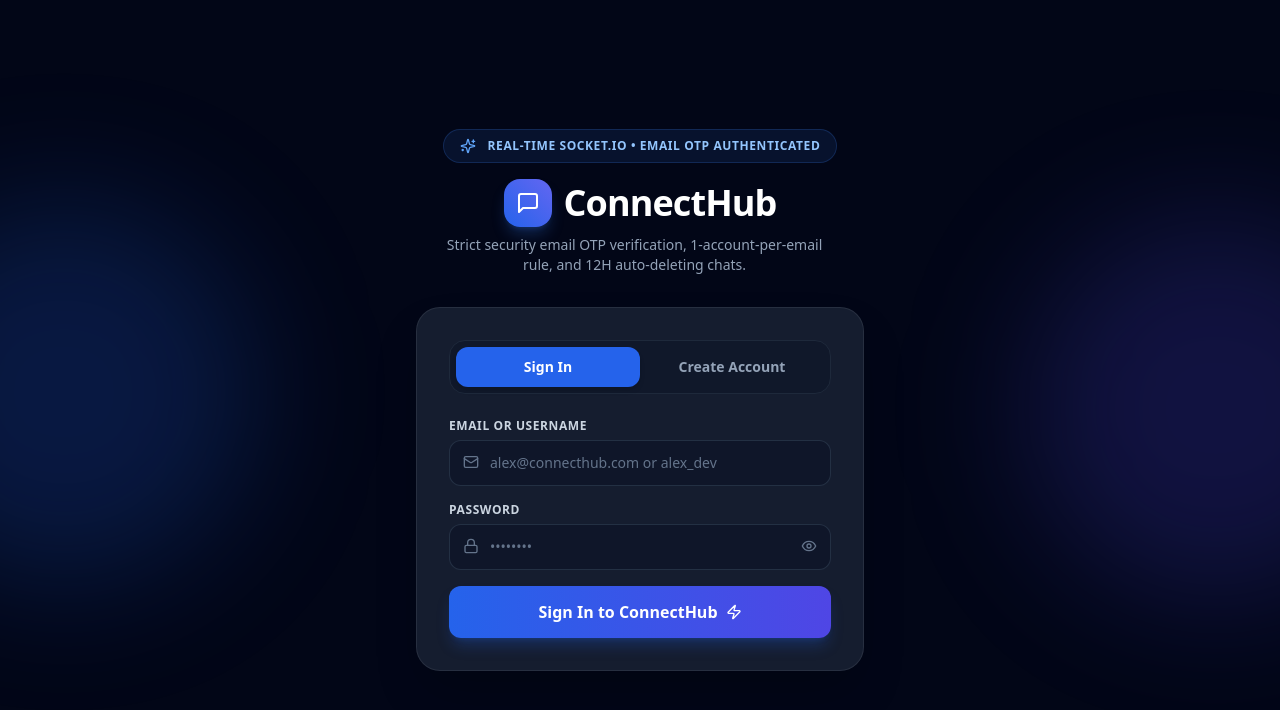
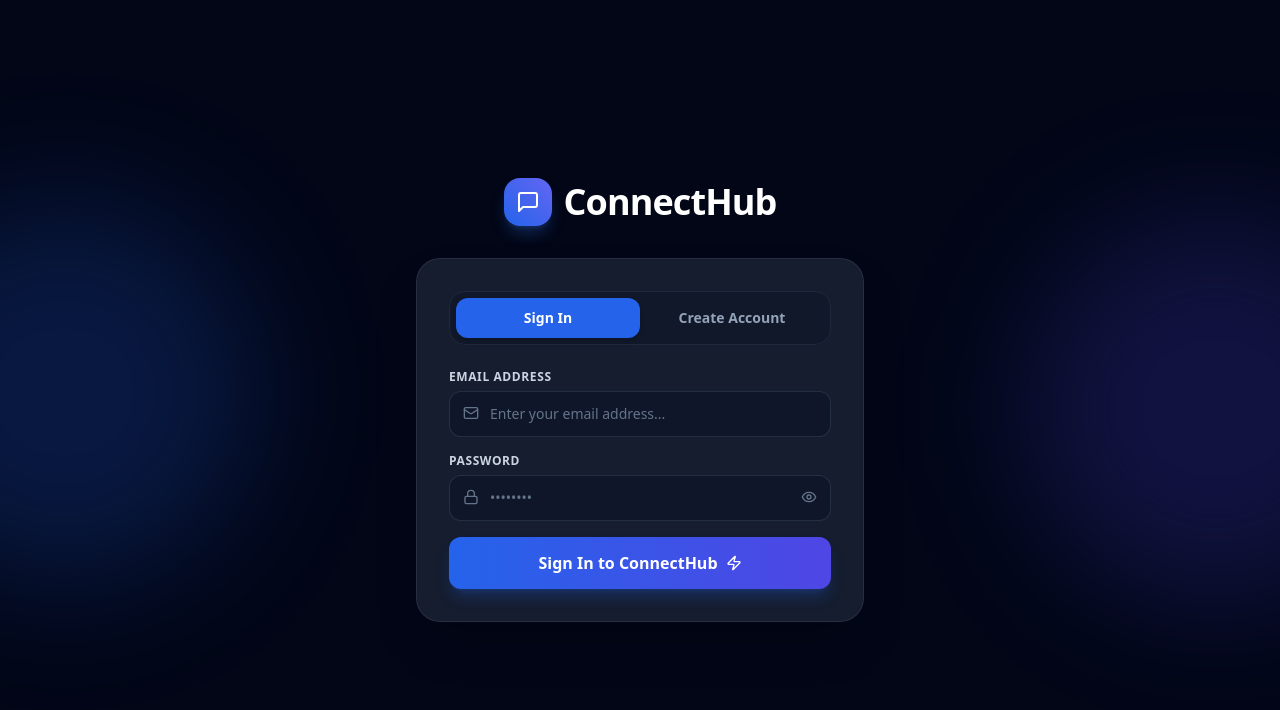
Before and after one commit to sakibisactive/ConnectHub, a React (Vite) app in the folder client/: page / in a window 1280 px wide. Shown: the top 710 px of the page. Built offline with nearby package versions, Linux system fonts and the light colour scheme.

Commit message:
refactor: clean auth header and restrict login input exclusively to email address

```diff
--- a/client/src/components/Auth/AuthWrapper.jsx
+++ b/client/src/components/Auth/AuthWrapper.jsx
@@ -1,5 +1,5 @@
 import React, { useState } from 'react';
-import { MessageSquare, Shield, Zap, Lock, Mail, User, Eye, EyeOff, Sparkles, CheckCircle2, KeyRound, AlertCircle } from 'lucide-react';
+import { MessageSquare, Zap, Lock, Mail, User, Eye, EyeOff, CheckCircle2, KeyRound, AlertCircle } from 'lucide-react';
 import { useAuth } from '../../hooks/useAuth';
 
 export const AuthWrapper = () => {
@@ -23,14 +23,14 @@ export const AuthWrapper = () => {
     const res = await requestOtp(formData.email);
     if (res?.success) {
       setOtpSent(true);
-      setFormData((prev) => ({ ...prev, otp: '' })); // Must be manually typed from email inbox
+      setFormData((prev) => ({ ...prev, otp: '' }));
     }
   };
 
   const handleSubmit = async (e) => {
     e.preventDefault();
     if (isLogin) {
-      await loginUser(formData.email || formData.username, formData.password);
+      await loginUser(formData.email, formData.password);
     } else {
       if (!otpSent) {
         await handleSendOtp(e);
@@ -48,21 +48,12 @@ export const AuthWrapper = () => {
 
       {/* Brand Header */}
       <div className="text-center mb-8 z-10 animate-fade-in">
-        <div className="inline-flex items-center gap-3 bg-blue-500/10 border border-blue-500/20 px-4 py-2 rounded-full mb-4">
-          <Sparkles className="w-4 h-4 text-blue-400" />
-          <span className="text-xs font-semibold text-blue-300 uppercase tracking-wider">
-            Real-Time Socket.IO • Email OTP Authenticated
-          </span>
-        </div>
         <div className="flex items-center justify-center gap-3">
           <div className="w-12 h-12 rounded-2xl bg-gradient-to-tr from-blue-600 to-indigo-500 flex items-center justify-center shadow-lg shadow-blue-500/25">
             <MessageSquare className="w-6 h-6 text-white" />
           </div>
           <h1 className="text-4xl font-extrabold text-white tracking-tight">ConnectHub</h1>
         </div>
-        <p className="text-slate-400 text-sm mt-2 max-w-sm">
-          Strict security email OTP verification, 1-account-per-email rule, and 12H auto-deleting chats.
-        </p>
       </div>
 
       {/* Card Form */}
@@ -122,15 +113,15 @@ export const AuthWrapper = () => {
 
           <div>
             <label className="block text-xs font-semibold text-slate-300 mb-1.5 uppercase tracking-wider">
-              {isLogin ? 'Email or Username' : 'Email Address (Strictly 1 Account)'}
+              Email Address
             </label>
             <div className="relative">
               <Mail className="absolute left-3.5 top-3.5 w-4 h-4 text-slate-500" />
               <input
-                type={isLogin ? 'text' : 'email'}
+                type="email"
                 required
                 disabled={!isLogin && otpSent}
-                placeholder={isLogin ? 'alex@connecthub.com or alex_dev' : 'alex@connecthub.com'}
+                placeholder="Enter your email address..."
                 value={formData.email}
                 onChange={(e) => setFormData({ ...formData, email: e.target.value })}
                 className="w-full bg-slate-900/90 border border-slate-700/60 rounded-xl py-3 pl-10 pr-4 text-sm text-slate-100 placeholder-slate-500 focus:outline-none focus:border-blue-500 disabled:opacity-60"
```
